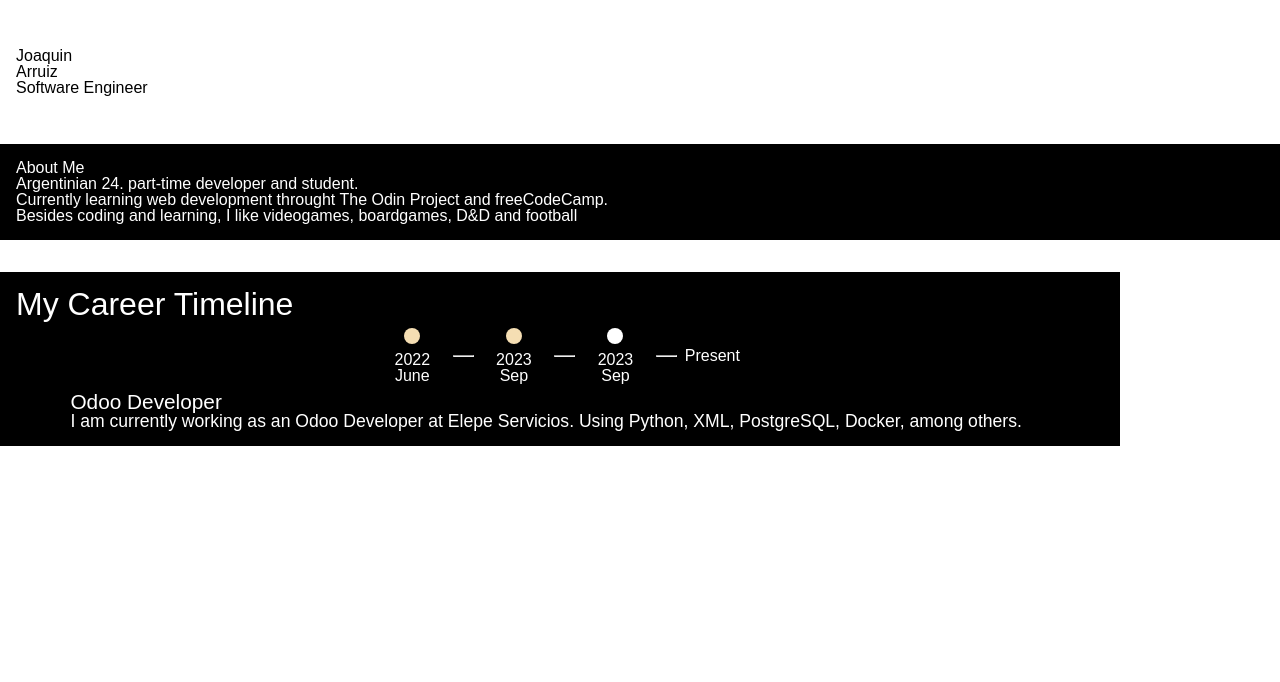
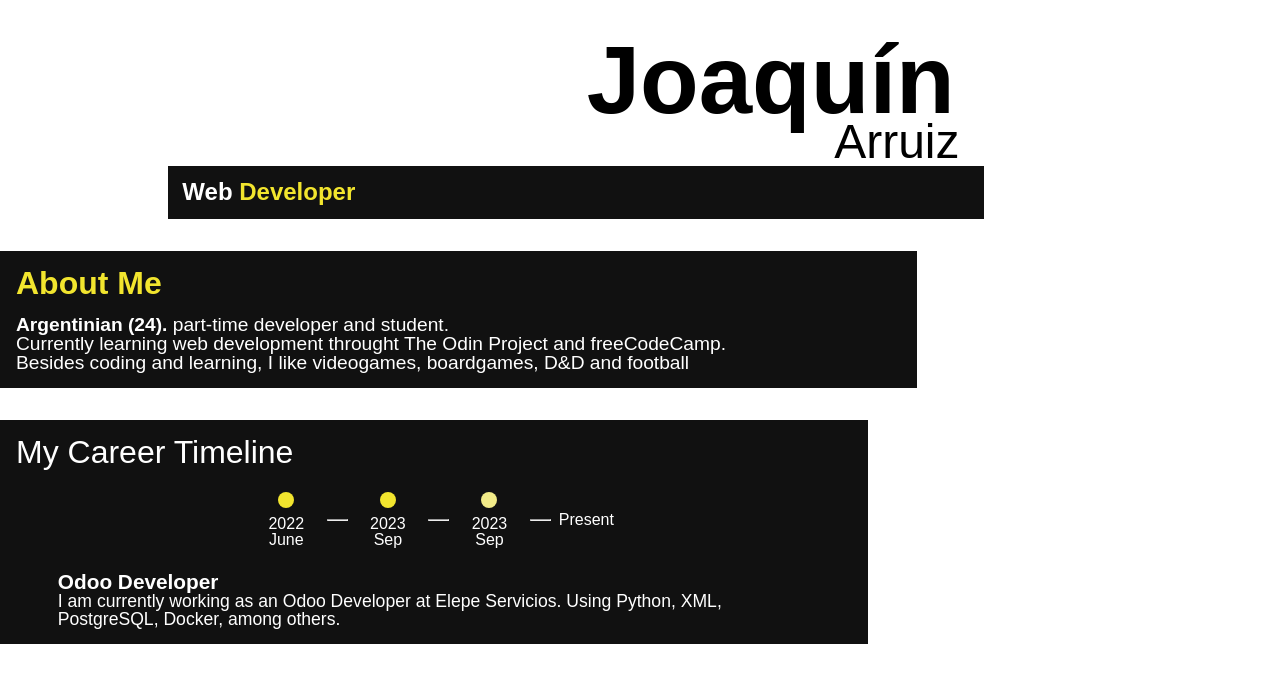
Before and after one commit to JoaquinArruiz/JoaquinArruiz, a React (Vite) app in the folder personal-web/: page / in a window 1280 px wide. Shown: the top 682 px of the page. Built offline with nearby package versions, Linux system fonts and the light colour scheme; the HTML template or start-up script is replaced by a standard one; a web font is replaced by a local one.

Commit message:
added basic animations

```diff
--- a/personal-web/package.json
+++ b/personal-web/package.json
@@ -10,6 +10,7 @@
     "preview": "vite preview"
   },
   "dependencies": {
+    "framer-motion": "10.16.4",
     "react": "^18.2.0",
     "react-dom": "^18.2.0",
     "sass": "^1.69.5"
--- a/personal-web/src/component/About-me.tsx
+++ b/personal-web/src/component/About-me.tsx
@@ -1,16 +1,22 @@
 import "../styles/aboutme.scss"
+import {motion} from 'framer-motion'
 
 const Aboutme = () => {
 
     return (
-        <div className="about-me section">
+        <motion.div className="about-me section"
+        initial={{x: "-100vw"}}
+        animate={{x:"0vw"}}
+        transition={{
+            delay: 1.5
+        }}>
             <h3>About Me</h3>
             <p>
-                <a className="cyan-text">Ar</a><a>ge</a><a className="yellow-text">nti</a><a>ni</a><a className="cyan-text">an</a><a> 24. part-time developer and student.</a>
+                <a>Argentinian (24).</a> part-time developer and student.
             </p>
             <p>Currently learning web development throught <b>The Odin Project</b> and <b>freeCodeCamp</b>.</p>
             <p>Besides coding and learning, I like videogames, boardgames, D&D and football</p>
-        </div>
+        </motion.div>
     );
 };
 
--- a/personal-web/src/component/Top.tsx
+++ b/personal-web/src/component/Top.tsx
@@ -1,11 +1,38 @@
+import '../styles/top.scss'
+import {motion} from 'framer-motion'
+
 function Top() {
   return (
     <div className='Top section'>
-        <h1 className='firstName'>Joaquin</h1>
-        <h2 className="lastName">Arruiz</h2>
-        <div className='titleContainer'>
-            <div className='title'>Software Engineer</div>
-        </div>
+        <motion.h1 className='firstName'
+          initial={{scale: 0}}
+          animate={{scale: 1}}
+          transition={{
+            duration: 0.5,
+            ease: 'easeOutCubic',
+            type: 'spring'
+          }}>
+          Joaquín
+        </motion.h1>
+        <motion.h2 className="lastName"
+          initial={{scale: 0}}
+          animate={{scale: 1}}
+          transition={{
+            duration: 0.5,
+            ease: 'easeOutCubic',
+            type: 'spring',
+            delay: 0.5
+          }}>
+          Arruiz
+        </motion.h2>
+        <motion.div className='titleContainer'
+          initial={{x: "-100vw"}}
+          animate={{x:"0vw"}}
+          transition={{
+            delay: 1
+          }}>
+            <div className='title'>Web <a>Developer</a></div>
+        </motion.div>
     </div>
   )
 }
--- a/personal-web/src/styles/aboutme.scss
+++ b/personal-web/src/styles/aboutme.scss
@@ -1,4 +1,22 @@
 .about-me{
-    background-color: black;
+    background-color: #111111;
     color: white;
+    width: 90%;
+    padding: 1em;
+    display: flex;
+    flex-direction: column;
+
+    h3{
+        font-size: 2em;
+        margin-bottom: 0.5em;
+        font-weight: bold;
+        color: #F2E52E;
+    }
+
+    p{
+        font-size: 1.2em;
+        a{
+            font-weight: bold;
+        }
+    }
 }
--- a/personal-web/src/styles/app.scss
+++ b/personal-web/src/styles/app.scss
@@ -26,6 +26,8 @@ footer, header, hgroup, menu, nav, section {
 body {
 	line-height: 1;
     font-family: 'Gadugi', sans-serif ;
+	display: flex;
+
 }
 ol, ul {
 	list-style: none;
@@ -48,5 +50,4 @@ table {
 
 .section{
     margin-top: 2em;
-    padding: 1em;
 }
--- a/personal-web/src/styles/career.scss
+++ b/personal-web/src/styles/career.scss
@@ -3,10 +3,12 @@
     align-items: center;
     width: 85%;
     color: rgb(255, 255, 255);
-    background-color: black;
+    background-color: #111111;
+    padding: 1em;
 
     h3{
         font-size: 2em;
+        margin-bottom: 0.5em;
     }
 
     .career-display{
@@ -21,6 +23,7 @@
 
     .timeline{
         display: flex;
+        margin-bottom: 1em;
 
         hr{
             width: 2em;
@@ -48,6 +51,7 @@
 
         h4{
             font-size: 1.3em;
+            font-weight: bold;
         }
         p{
             font-size: 1.1em;
@@ -64,19 +68,19 @@
         .circle{
             width: 1em;
             height: 1em;
-            background-color: wheat;
+            background-color: #F2E52E;
             border-radius: 1em;
             margin-bottom: 8px;
             transition: 200ms ease-in-out;
 
             &:hover{
                 cursor: pointer;
-                background-color: rgb(139, 139, 139);
+                background-color: #e43838;
             }
         }
 
         .selected{
-            background-color: rgb(255, 255, 255);
+            background-color: #F2EB88;
         }
     }
 }
--- /dev/null
+++ b/personal-web/src/styles/top.scss
@@ -0,0 +1,37 @@
+.Top{
+    display: flex;
+    flex-direction: column;
+    align-items: end;
+    padding: 0;
+    margin-left: 0;
+
+    .firstName{
+        text-align: end;
+        margin-right: 0.3em;
+        font-size: 6em;
+        font-weight: bolder;
+    }
+
+    .lastName{
+        margin-top: -10px;
+        text-align: end;
+        margin-right: 0.5em;
+        font-size: 3em;
+    }
+
+
+    .titleContainer{
+        background-color: #111111;
+        padding: 0.6em;
+        font-size: 1.5em;
+        width: 80%;
+
+        .title{
+            color: white;
+            font-weight: bold;
+            a{
+                color: #F2E52E;
+            }
+        }
+    }
+}
```
Also changed, not shown: 1 other file (tests, documents, lock files or other folders).
